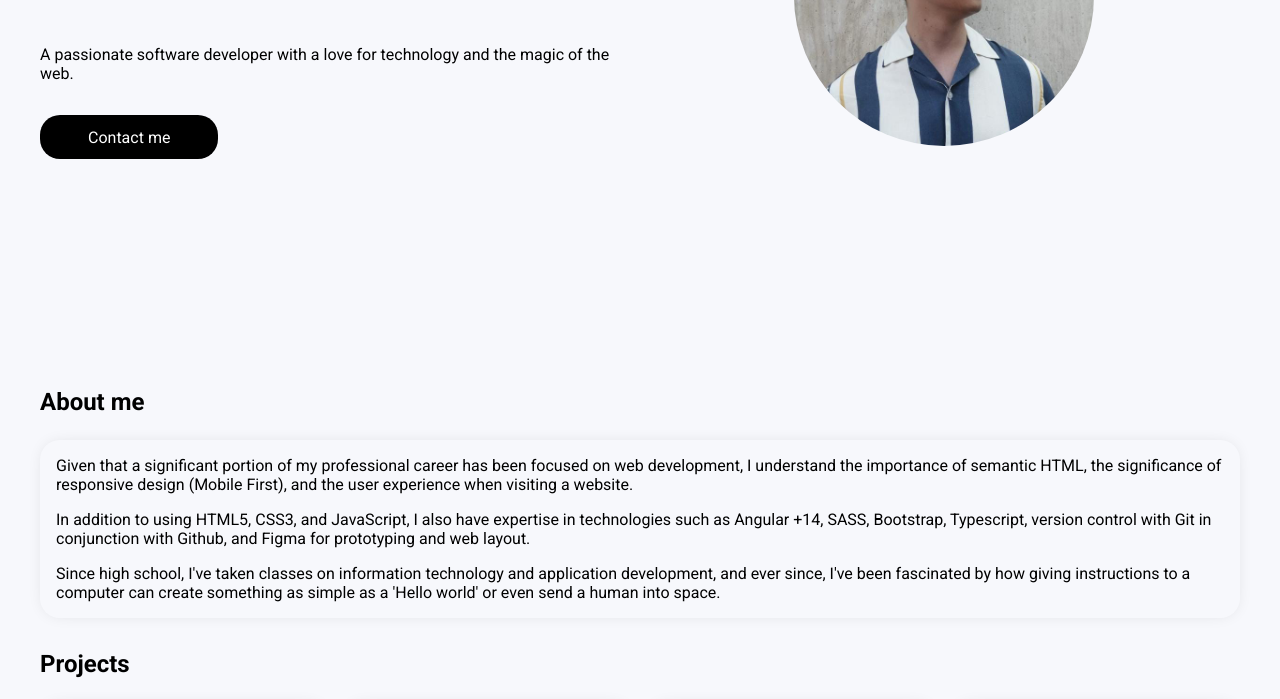
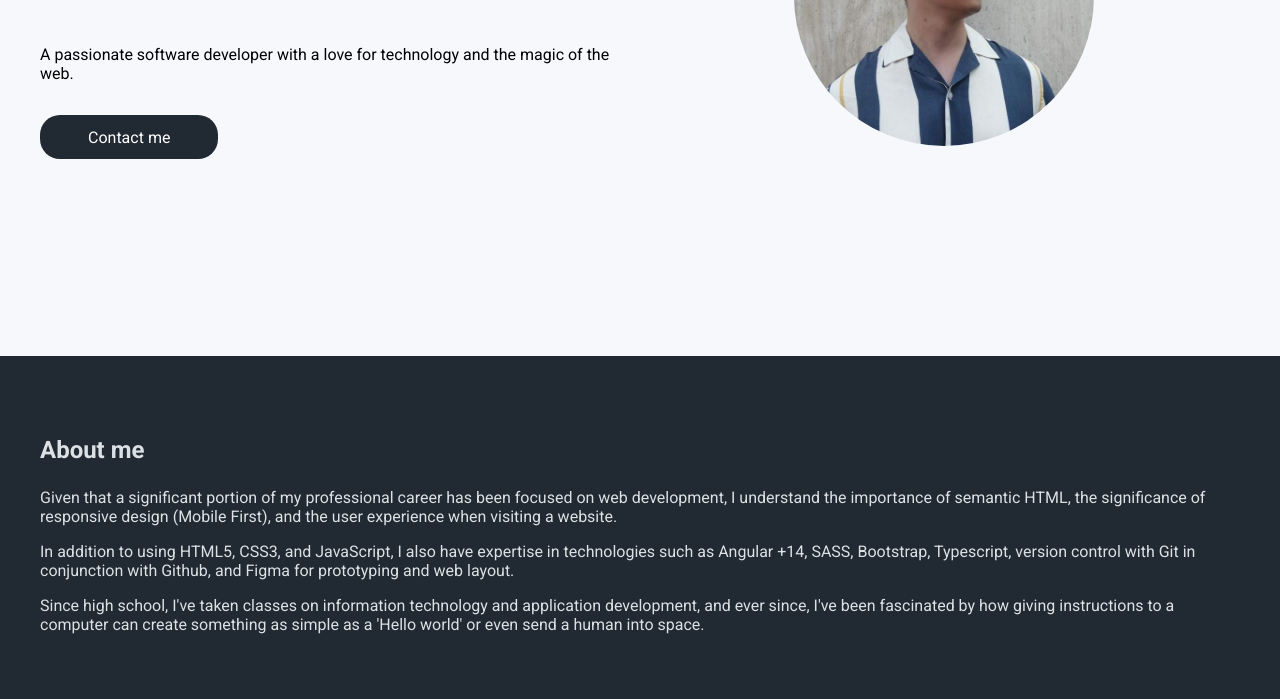
Before and after one commit to luislealhdz/Portfolio, a website built with Vite: page index.html in a window 1280 px wide. Shown: the part 416-1115 px from the top of the page. Built offline with nearby package versions, Linux system fonts and the light colour scheme.

Commit message:
📋 UPDATE / Update about me section

```diff
--- a/index.html
+++ b/index.html
@@ -20,11 +20,6 @@
       <h2 class="hero__greet">Hi There! 👋🏻</h2>
       <h1 class="hero__title">I´m Luis Leal</h1>
       <p class="content">A passionate software developer with a love for technology and the magic of the web.</p>
-      <!-- <ul class="hero__titles">
-        <li>Frontend Developer</li>
-        <li>Web Developer</li>
-        <li>Angular Developer</li>
-      </ul> -->
       <a href="https://www.linkedin.com/in/luis-leal-hdz/" target="_blank" class="hero__contact">Contact me</a>
     </section>
     <aside class="hero__picture">
@@ -33,12 +28,15 @@
       </div>
     </aside>
   </main>
-  <section class="container">
+  <section class="about-bg">
+    <div class="container">
       <h2 class="about__title">About me</h2>
       <div class="about">
         <p class="content">
-        Given that a significant portion of my professional career has been focused on web development, I understand the
-        importance of semantic HTML, the significance of responsive design (Mobile First), and the user experience when
+          Given that a significant portion of my professional career has been focused on web development, I understand
+          the
+          importance of semantic HTML, the significance of responsive design (Mobile First), and the user experience
+          when
           visiting a website.
         </p>
         <p class="content">
@@ -49,8 +47,11 @@
         </p>
         <p>Since high school, I've taken classes on information technology and application
           development, and ever since,
-        I've been fascinated by how giving instructions to a computer can create something as simple as a 'Hello world'
+          I've been fascinated by how giving instructions to a computer can create something as simple as a 'Hello
+          world'
           or even send a human into space.</p>
+      </div>
+
     </div>
   </section>
   <section class="projects container">
--- a/style.css
+++ b/style.css
@@ -4,6 +4,11 @@
     margin: 0;
     padding: 0;
     box-sizing: border-box;
+}
+
+:root {
+    --black: #212a33;
+    --white: #dce1e4;
 }
 
 h1,
@@ -38,7 +43,7 @@ body {
 
 .navbar {
     padding: 1rem 0;
-    border-bottom: 1px solid black;
+    border-bottom: 1px solid var(--black);
     margin-bottom: 2rem;
 }
 
@@ -88,7 +93,7 @@ body {
 }
 
 .hero__contact {
-    background-color: #000000;
+    background-color: var(--black);
     color: #ffffff;
     padding: 0.8rem 3rem;
     border-radius: 20px;
@@ -122,13 +127,19 @@ body {
 
 .about {
     margin-top: 1.5rem;
-    box-shadow: 0px 0px 15px -3px rgba(0, 0, 0, 0.1);
-    padding: 1rem;
-    border-radius: 20px;
+}
+
+.about-bg {
+    background-color: var(--black);
+    padding: 5rem 0;
 }
 
 .about__title {
-    margin-top: 2rem;
+    color: var(--white);
+}
+
+.about p {
+    color: var(--white);
 }
 
 .projects {
@@ -228,7 +239,7 @@ body {
 
 .footer {
     margin-top: 2rem;
-    background-color: #000000;
+    background-color: var(--black);
     height: 150px;
 }
 
```
Lines whose indentation alone changed are shown as unchanged.
